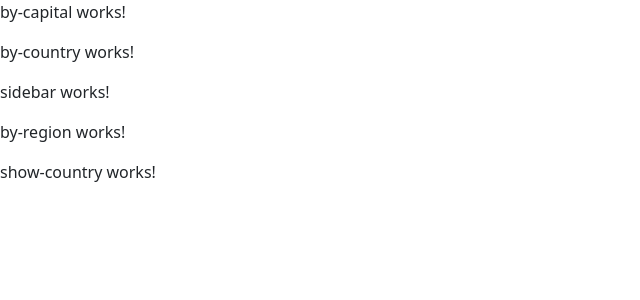
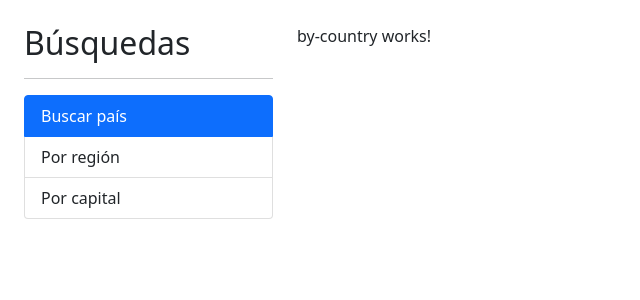
Before and after one commit to raquelv85/countriesApp-angular, an Angular app: page / in a window 1280 px wide. Shown: the top 300 px of the page, without its empty margins (0-640 px from the left). Built offline with nearby package versions, Linux system fonts and the light colour scheme.

Commit message:
create route module and add routes

```diff
--- a/src/app/app.component.html
+++ b/src/app/app.component.html
@@ -1,5 +1,29 @@
-<app-by-capital></app-by-capital>
-<app-by-country></app-by-country>
-<app-sidebar></app-sidebar>
-<app-by-region></app-by-region>
-<app-show-country></app-show-country>
+<div class="row container mt-4">
+  <div class="col-3">
+    <h2>Búsquedas</h2>
+    <hr />
+    <ul class="list-group">
+      <li
+        routerLink=""
+        routerLinkActive="active"
+        [routerLinkActiveOptions]="{ exact: true }"
+        class="list-group-item"
+      >
+        Buscar país
+      </li>
+      <li routerLink="region" routerLinkActive="active" class="list-group-item">
+        Por región
+      </li>
+      <li
+        routerLink="capital"
+        routerLinkActive="active"
+        class="list-group-item"
+      >
+        Por capital
+      </li>
+    </ul>
+  </div>
+  <div class="col">
+    <router-outlet></router-outlet>
+  </div>
+</div>
--- a/src/app/app.module.ts
+++ b/src/app/app.module.ts
@@ -4,6 +4,7 @@ import { BrowserModule } from '@angular/platform-browser';
 import { AppComponent } from './app.component';
 import { CountryModule } from './country/country.module';
 import { SharedModule } from './shared/shared.module';
+import { AppRoutingModule } from './app-routing.module';
 
 @NgModule({
   declarations: [
@@ -11,8 +12,10 @@ import { SharedModule } from './shared/shared.module';
   ],
   imports: [
     BrowserModule,
+    AppRoutingModule,
     CountryModule,
-    SharedModule
+    SharedModule,
+
   ],
   bootstrap: [AppComponent]
 })
```
Also changed, not shown: src/app/app-routing.module.ts (added, +41 -0 lines).
